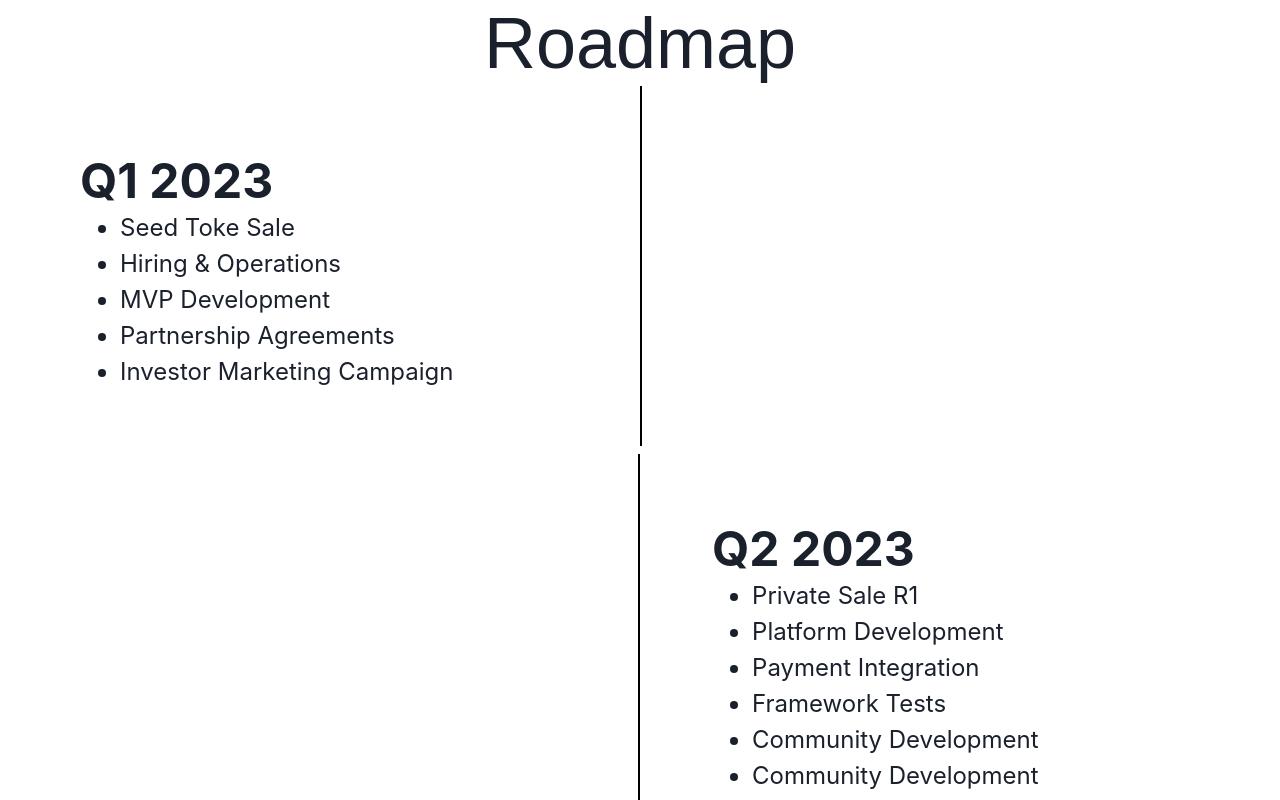
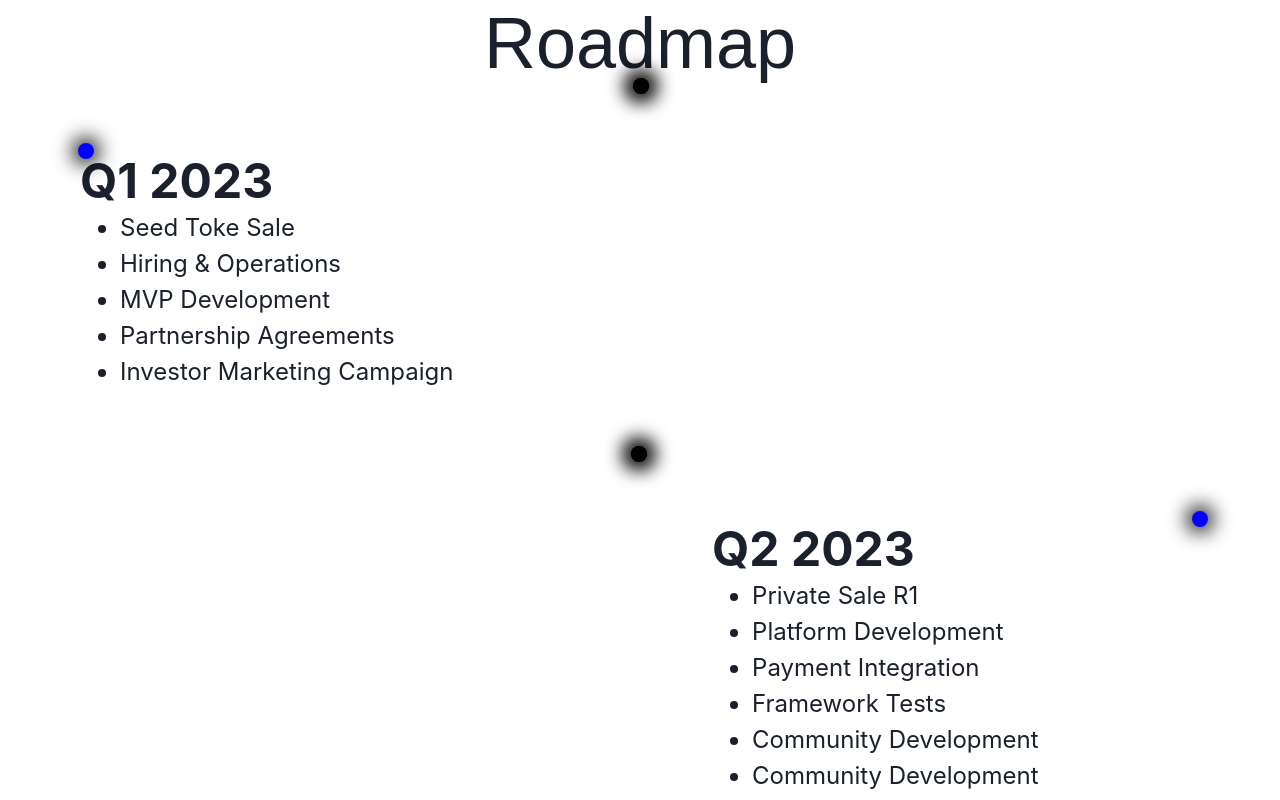
Before and after one commit to Mishaalkhan135/chakraui-animation, a Next.js app: page / in a window 1280 px wide. Shown: the top 800 px of the page. Built offline with nearby package versions, Linux system fonts and the light colour scheme.

Commit message:
Addded the both dividers

```diff
--- a/src/component/DividerAnimation.tsx
+++ b/src/component/DividerAnimation.tsx
@@ -9,6 +9,7 @@ const DividerAnimation = ({ direction }: any) => {
 	const [lastY, setLastY] = useState(0);
 	const { scrollY } = useViewportScroll();
 	const controls = useAnimation();
+	const [showCircle, setShowCircle] = useState(false);
 
 	const handleHoverStart = () => {
 		setIsHovered(true);
@@ -23,6 +24,12 @@ const DividerAnimation = ({ direction }: any) => {
 			if (inView) {
 				const currentY = scrollY.get();
 				const isScrollingUp = currentY < lastY;
+
+				if (isHovered || (inView && !isScrollingUp)) {
+					setShowCircle(true);
+				} else if (!isHovered && !inView) {
+					setShowCircle(false);
+				}
 
 				controls.start({
 					scaleX: isHovered || (inView && !isScrollingUp) ? 1 : 0,
@@ -57,6 +64,20 @@ const DividerAnimation = ({ direction }: any) => {
 				}}
 				transition={{ duration: 0.9 }}
 			/>
+			{showCircle && (
+				<Box
+					position='absolute'
+					top='50%'
+					right={direction === "rightToLeft" ? "0%" : "auto"}
+					left={direction === "leftToRight" ? "-2%" : "auto"}
+					transform='translate(50%, -50%)'
+					borderRadius='50%'
+					w='16px'
+					h='16px'
+					backgroundColor='blue'
+					boxShadow='0 0 20px 5px black'
+				/>
+			)}
 		</Box>
 	);
 };
--- a/src/component/MainComponent.tsx
+++ b/src/component/MainComponent.tsx
@@ -8,8 +8,8 @@ import {
 	ListItem,
 } from "@chakra-ui/react";
 import DividerAnimation from "./DividerAnimation";
-import { useInView } from "react-intersection-observer";
 import { useState, useEffect } from "react";
+import VerticalAnimation from "./VerticalDivider";
 
 const MainComponent = () => {
 	const [scrollPercent, setScrollPercent] = useState(0);
@@ -63,12 +63,16 @@ const MainComponent = () => {
 							</ListItem>
 						</UnorderedList>
 					</Box>
-					<Box w={"2px"} h={"360px"} bg={"black"}></Box>
+					<VerticalAnimation direction='up' height='360px' />
+
+					{/* <Box w={"2px"} h={"360px"} bg={"black"}></Box> */}
 					<Box w={"calc(50% - 1px)"} h={"360px"}></Box>
 				</HStack>
 				<HStack>
 					<Box w={"calc(50% - 1px)"} h={"500px"}></Box>
-					<Box w={"2px"} h={"500px"} bg={"black"}></Box>
+					{/* <Box w={"2px"} h={"500px"} bg={"black"}></Box> */}
+					<VerticalAnimation direction='up' height='500px' />
+
 					<Box w={"calc(50% - 1px)"} h={"500px"} p={16}>
 						<DividerAnimation direction='rightToLeft' />
 						<Heading fontSize={"5xl"}>Q2 2023</Heading>
@@ -122,12 +126,16 @@ const MainComponent = () => {
 							</ListItem>
 						</UnorderedList>
 					</Box>
-					<Box w={"2px"} h={"360px"} bg={"black"}></Box>
+					<VerticalAnimation direction='up' height='360px' />
+
+					{/* <Box w={"2px"} h={"360px"} bg={"black"}></Box> */}
 					<Box w={"calc(50% - 1px)"} h={"360px"}></Box>
 				</HStack>
 				<HStack>
 					<Box w={"calc(50% - 1px)"} h={"300px"}></Box>
-					<Box w={"2px"} h={"300px"} bg={"black"}></Box>
+					<VerticalAnimation direction='up' height='360px' />
+
+					{/* <Box w={"2px"} h={"300px"} bg={"black"}></Box> */}
 					<Box w={"calc(50% - 1px)"} h={"300px"} p={16}>
 						<DividerAnimation direction='rightToLeft' />
 						<Heading fontSize={"5xl"}>Q4 2023</Heading>
--- a/src/component/VerticalDivider.tsx
+++ b/src/component/VerticalDivider.tsx
@@ -1,8 +1,105 @@
 import { Box } from "@chakra-ui/react";
-import React from "react";
+import { motion, useAnimation, useViewportScroll } from "framer-motion";
+import { useState, useEffect } from "react";
+import { useInView } from "react-intersection-observer";
 
-const VerticalDivider = () => {
-	return <Box w={"16px"} h={"100%"} bg={"black"}></Box>;
+const VerticalAnimation = ({ direction, height }: any) => {
+	const { ref, inView } = useInView({ threshold: 0.5 });
+	const [isHovered, setIsHovered] = useState(false);
+	const [lastY, setLastY] = useState(0);
+	const { scrollY } = useViewportScroll();
+	const controls = useAnimation();
+	const [showStartCircle, setShowStartCircle] = useState(false);
+	const [showEndCircle, setShowEndCircle] = useState(false);
+
+	const handleHoverStart = () => {
+		setIsHovered(true);
+	};
+
+	const handleHoverEnd = () => {
+		setIsHovered(false);
+	};
+
+	useEffect(() => {
+		const handleScroll = () => {
+			if (inView) {
+				const currentY = scrollY.get();
+				const isScrollingUp = currentY < lastY;
+
+				if (isHovered || (inView && !isScrollingUp)) {
+					setShowStartCircle(true);
+					setShowEndCircle(true);
+				} else if (!isHovered && !inView) {
+					setShowStartCircle(false);
+					setShowEndCircle(false);
+				}
+
+				controls.start({
+					scaleY: isHovered || (inView && !isScrollingUp) ? 1 : 0,
+				});
+
+				setLastY(currentY);
+			}
+		};
+
+		const unsubscribeScrollY = scrollY.onChange(handleScroll);
+		return () => {
+			unsubscribeScrollY();
+		};
+	}, [scrollY, inView, isHovered, controls, lastY]);
+
+	const startCircleY = showStartCircle ? "0%" : "100%";
+	const endCircleY = showEndCircle ? "100%" : "0%";
+
+	return (
+		<Box
+			ref={ref}
+			position='relative'
+			w='2px'
+			h={height}
+			margin='auto'
+			onMouseEnter={handleHoverStart}
+			onMouseLeave={handleHoverEnd}
+		>
+			<motion.div
+				animate={controls}
+				style={{
+					position: "absolute",
+					width: "100%",
+					height: "100%",
+					backgroundColor: isHovered || inView ? "black" : "gray",
+					originY: direction === "down" ? "100%" : "0%",
+				}}
+				transition={{ duration: 0.9 }}
+			/>
+			{showStartCircle && (
+				<Box
+					position='absolute'
+					top={startCircleY}
+					left='50%'
+					transform='translate(-50%, -50%)'
+					borderRadius='50%'
+					w='16px'
+					h='16px'
+					backgroundColor='black'
+					boxShadow='0 0 20px 5px black'
+				/>
+			)}
+			{showEndCircle && (
+				<Box
+					position='absolute'
+					bottom={endCircleY}
+					left='50%'
+					transform='translate(-50%, 50%)'
+					borderRadius='50%'
+					w='16px'
+					h='16px'
+					backgroundColor='black'
+					boxShadow='0 0 20px 5px black'
+				/>
+			)}
+		</Box>
+	);
 };
 
-export default VerticalDivider;
+export default VerticalAnimation;
```
